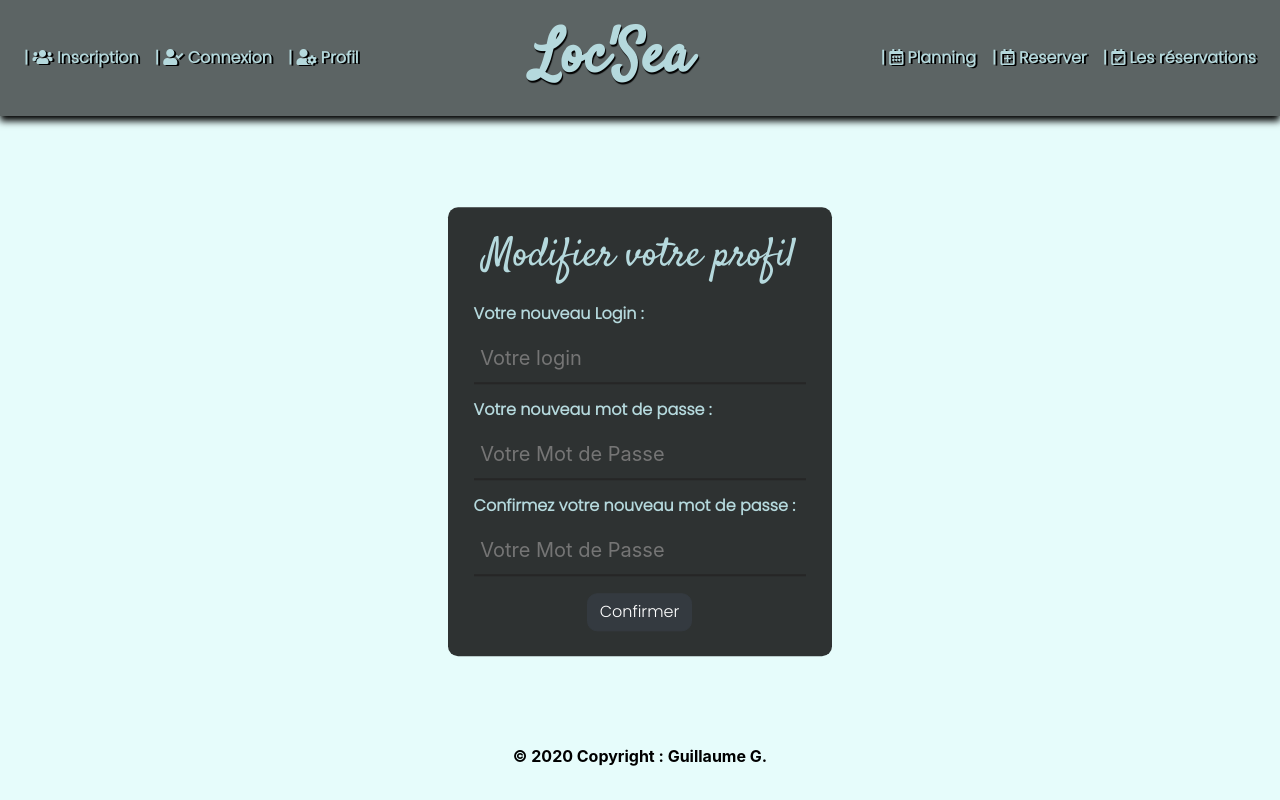
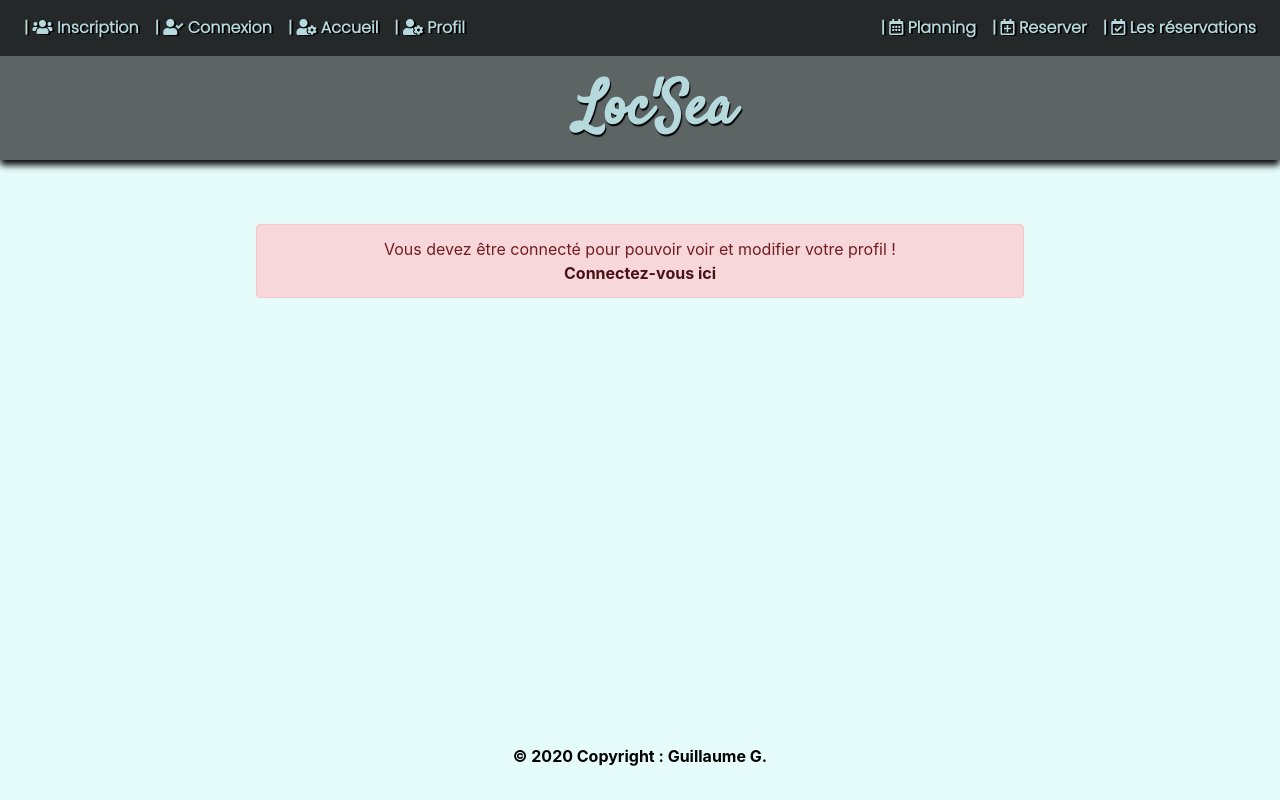
Before and after one commit to guillaume-grac/reservation-salles, a PHP site: page /pages/profil.php in a window 1280 px wide. Run offline with PHP 8.4, Linux system fonts and the light colour scheme; some libraries are stand-ins or nearby versions.

Commit message:
Avancement lentement mais surement

```diff
--- a/css/header.css
+++ b/css/header.css
@@ -25,13 +25,17 @@ header{
     box-shadow: black 0px 5px 7px;
 }
 
+.header2{
+    background-color: rgba(0, 0, 0, 0.6);
+}
+
 .title-princ,
 .title-princ b{
     text-shadow: black 1px 2px 1px;
     font-family: 'Satisfy', cursive;
     color: #b5d9dd;
-    margin-left: auto;
     font-size: 60px;
+    margin-left: 40%;
 }
 
 li a{
@@ -50,8 +54,8 @@ li a:hover{
     position: relative;
     overflow :hidden;
     height: 20vw;
-    min-height: 400px;
-    max-height: 550px;
+    min-height: 300px;
+    max-height: 450px;
     min-width: 300px;
     color: #eee;
 }
@@ -81,7 +85,7 @@ li a:hover{
     background: #1B2030 url(../images/salle-bg2.jpg) 50% 0 no-repeat;
     background-size: 100%;
     background-attachment:fixed;
-    animation: grow 60s  linear 10ms infinite;
+    animation: grow 40s  linear 10ms infinite;
     transition:all 0.4s ease-in-out;
     z-index:-2
 }
--- a/css/inscription.css
+++ b/css/inscription.css
@@ -2,7 +2,7 @@
 
 .loginBox{
     position: absolute;
-    top: 54%;
+    top: 56%;
     left: 50%;
     transform: translate(-50%, -50%);
     width: 30%;
--- a/css/profil.css
+++ b/css/profil.css
@@ -3,14 +3,14 @@
 
 .loginBox{
     position: absolute;
-    top: 54%;
+    top: 55%;
     left: 50%;
     transform: translate(-50%, -50%);
     width: 30%;
     min-height: 20%;
     background: rgba(0, 0, 0, 0.8);
     border-radius: 10px;
-    padding: 2%;
+    padding: 1%;
     box-sizing: border-box;
 }
 
@@ -86,3 +86,9 @@ h1{
     margin-left: 34%;
     margin-top: 1%;
 }
+
+.alert-co{
+    margin-left: 20%;
+    margin-right: 20%;
+    margin-top: 5%;
+}
--- a/pages/profil.php
+++ b/pages/profil.php
@@ -1,5 +1,13 @@
 <?php
 
+session_start();
+
+    if (isset($_POST['logout'])){
+
+        session_destroy();
+        header('location: connexion.php');
+        exit();
+    }
 
 $index = 0;
 
@@ -25,28 +33,21 @@ require('../require/php/classes.php');
 
 //PHP
 
+if(isset($_POST['update'])){
+
+    $Nuser = new userpdo();
+
+    $Nuser->update();
+
+}
+
 $Nuser = new userpdo();
 
-if (isset($_SESSION['login'])){
-    if(isset($_POST['update'])){
-        if(isset($_POST['Nlogin']) && $_POST['Npassword'] === $_POST['NCpassword']){
-
-            $login = htmlspecialchars(trim($_POST['Nlogin']));
-            $password = htmlspecialchars(trim($_POST['Npassword'], PASSWORD_BCRYPT));
-            $confirm_password = htmlspecialchars(trim($_POST['NCpassword']));
 
 
-                $crypted = password_hash($password, PASSWORD_BCRYPT);
+if(isset($_SESSION['id'])){
 
-                $Nuser->update($login, $crypted);
-
-            echo 'Utilisateur creer';
-        }
-    }
-}
-
-?>
-    <main>
+    echo '<main>
         <section class="container-fluid">
             <section class="loginBox">
                 <h1>Modifier votre profil</h1>
@@ -67,4 +68,14 @@ if (isset($_SESSION['login'])){
                 </form>
             </section>
         </section>
-    </main>
+    </main>';
+}
+
+else{
+
+    echo'<section class="alert alert-danger text-center alert-co" role="alert"> Vous devez être connecté pour pouvoir voir et modifier votre profil ! <br>
+            <a href="connexion.php" class="alert-link">Connectez-vous ici</a>
+        </section>';
+}
+
+?>
--- a/require/html/header.php
+++ b/require/html/header.php
@@ -6,7 +6,7 @@ if($index==1){
     <html lang="fr">
     <head>
         <meta charset="UTF-8">
-        <title>Loc\'Sea |' . $title . '</title>
+        <title>Loc\'Sea | ' . $title . '</title>
         <link rel="stylesheet" href=' . $boots . '>
         <link rel="stylesheet" href=' . $pageCss . '>
         <link rel="stylesheet" href=' . $header . '>
@@ -18,12 +18,12 @@ if($index==1){
             <div class="header-anim">
                 <nav class="mb-1 navbar navbar-expand-lg lighten-1">
                     <section class="collapse navbar-collapse" id="navbarSupportedContent-555">
-                        <ul class="navbar-nav membres">
-                            <li class="nav-item"><a class="nav-link" href=' . $inscription . '>| <i class="fas fa-users"></i> Inscription</a></li>
-                            <li class="nav-item"><a class="nav-link" href=' . $connexion . '>| <i class="fas fa-user-check"></i> Connexion</a></li>
-                            <li class="nav-item"><a class="nav-link" href=' . $profil . '>| <i class="fas fa-user-cog"></i> Profil</a></li>
+                        <ul class="navbar-nav membres">';
+                            if (!isset($_SESSION['login'])){ echo '<li class="nav-item"><a class="nav-link" href=' . $inscription . '>| <i class="fas fa-users"></i> Inscription</a></li>';}
+                            if (!isset($_SESSION['login'])){ echo '<li class="nav-item"><a class="nav-link" href=' . $connexion . '>| <i class="fas fa-user-check"></i> Connexion</a></li>';}
+                            if (isset($_SESSION['login'])){ echo '<li><form method="POST" action="index.php"><button type="submit" class="btn btn-info" name="logout" title="Déconnexion">Déconnexion</button></form></li>';}
+                            echo '<li class="nav-item"><a class="nav-link" href=' . $profil . '>| <i class="fas fa-user-cog"></i> Profil</a></li>
                         </ul>
-                        <a class="navbar-brand title-princ" href=' . $accueil . '><b>Loc\'Sea</b></a>
                         <ul class="navbar-nav ml-auto salles">
                             <li class="nav-item"><a class="nav-link" href=' . $planning . '>| <i class="far fa-calendar-alt"></i> Planning</a></li>
                             <li class="nav-item"><a class="nav-link" href=' . $reservationform . '>| <i class="far fa-calendar-plus"></i> Reserver</a></li>
@@ -31,6 +31,7 @@ if($index==1){
                         </ul>
                     </section>
                 </nav>
+                <a class="navbar-brand title-princ" href=' . $accueil . '><b>Loc\'Sea</b></a>
             </div>
         </header>';
 }
@@ -49,15 +50,16 @@ else{
         <link rel="stylesheet" href="https://cdnjs.cloudflare.com/ajax/libs/font-awesome/5.14.0/css/all.min.css">
     </head>
     <body>
-        <header>
+        <header class= "header2">
             <nav class="mb-1 navbar navbar-expand-lg lighten-1">
                 <section class="collapse navbar-collapse" id="navbarSupportedContent-555">
-                    <ul class="navbar-nav membres">
-                        <li class="nav-item"><a class="nav-link" href=' . $inscription . '>| <i class="fas fa-users"></i> Inscription</a></li>
-                        <li class="nav-item"><a class="nav-link" href=' . $connexion . '>| <i class="fas fa-user-check"></i> Connexion</a></li>
-                        <li class="nav-item"><a class="nav-link" href=' . $profil . '>| <i class="fas fa-user-cog"></i> Profil</a></li>
+                    <ul class="navbar-nav membres">';
+                        if (!isset($_SESSION['login'])){ echo '<li class="nav-item"><a class="nav-link" href=' . $inscription . '>| <i class="fas fa-users"></i> Inscription</a></li>';}
+                        if (!isset($_SESSION['login'])){ echo '<li class="nav-item"><a class="nav-link" href=' . $connexion . '>| <i class="fas fa-user-check"></i> Connexion</a></li>';}
+                        if (isset($_SESSION['login'])){ echo '<li><form method="POST" action="../index.php"><button type="submit" class="btn btn-info" name="logout" title="Déconnexion">Déconnexion</button></form></li>';}
+                        echo '<li class="nav-item"><a class="nav-link" href=' . $accueil . '>| <i class="fas fa-user-cog"></i> Accueil</a></li>
+                              <li class="nav-item"><a class="nav-link" href=' . $profil . '>| <i class="fas fa-user-cog"></i> Profil</a></li>
                     </ul>
-                    <a class="navbar-brand title-princ" href=' . $accueil . '><b>Loc\'Sea</b></a>
                     <ul class="navbar-nav ml-auto salles">
                         <li class="nav-item"><a class="nav-link" href=' . $planning . '>| <i class="far fa-calendar-alt"></i> Planning</a></li>
                         <li class="nav-item"><a class="nav-link" href=' . $reservationform . '>| <i class="far fa-calendar-plus"></i> Reserver</a></li>
@@ -65,6 +67,7 @@ else{
                     </ul>
                 </section>
             </nav>
+            <a class="navbar-brand title-princ" href=' . $accueil . '><b>Loc\'Sea</b></a>
         </header>';
 
 }
--- a/require/php/classes.php
+++ b/require/php/classes.php
@@ -4,19 +4,41 @@ require_once('Modele.php');
 
 class userpdo extends Modele{
 
-    private $id = '';
-    public $login = '';
-    public $password = '';
 
-    public function register($login, $password){
+    public function register(){
 
-        $statement = $this->db -> prepare("INSERT INTO utilisateurs (login, password) VALUES (:login, :password)");
+        if(isset($_POST['register'])){
 
-        $statement -> execute([
+            $login = htmlspecialchars(trim($_POST['login']));
+            $password = htmlspecialchars(trim($_POST['password']));
+            $confirm_password = htmlspecialchars(trim($_POST['confirm-password']));
+            $crypted = password_hash($password, PASSWORD_BCRYPT);
 
-        "login"=>$login,
-        "password"=>$password,
-        ]);
+            $verifLog = $this->find($login);
+
+            if($verifLog){
+
+                echo "Utilisateur existant, veuillez réessayer : <a href ='inscription.php'> ici </a>";
+
+                die();
+            }
+
+            if($password === $confirm_password){
+
+                $statement = $this->db -> prepare("INSERT INTO utilisateurs (login, password) VALUES (:login, :password)");
+
+                $statement -> execute([
+                "login"=>$login,
+                "password"=>$crypted
+                ]);
+
+                echo '<section class="alert alert-success text-center" role="alert"><b>Félicitations !</b> Votre compte a bien été créer.</section>';
+            }
+
+            else{
+                echo'<section class="alert alert-danger text-center" role="alert"><b>Oups !</b> Mot de passe incorect !</section>';
+            }
+        }
     }
 
     public function find($login){
@@ -33,45 +55,49 @@ class userpdo extends Modele{
         return $result;
     }
 
-    public function connect ($login, $password){
+    public function connect (){
 
-        session_start();
+        if(isset($_POST['connexion'])){
 
-        if(isset($login, $password)){
+            $login = htmlspecialchars(trim($_POST['login']));
+            $password = htmlspecialchars(trim($_POST['password']));
 
             $verifPass = $this->db -> prepare("SELECT password FROM utilisateurs WHERE login = :login ");
             $verifPass->execute([
                 "login"=>$login
             ]);
 
-            $count=$verifPass->rowCount();
-
-            $query = $this ->db -> prepare("SELECT * FROM utilisateurs WHERE login = :login");
-            $query->execute([
-                "login"=>$login
-            ]);
+            $count=$verifPass->fetch();
 
             if($count){
 
+                $check=$count['password'];
 
-                $user = $query->fetch(PDO::FETCH_ASSOC);
-                $result = $verifPass->fetch(PDO::FETCH_ASSOC);
+                if(password_verify($password, $check)){
 
-                if(password_verify($password, $result['password'])){
+                    $query = $this ->db -> prepare("SELECT * FROM utilisateurs WHERE login = :login AND password = :password");
+                    $query->execute([
+                    "login"=>$login,
+                    "password"=>$check
+                    ]);
 
-                    $this->id = $user['id'];
-                    $this->login = $user['login'];
-                    $this->password = $user['password'];
+                    $allInfos = $query->fetch(PDO::FETCH_ASSOC);
 
-                    $_SESSION['login'] = $login;
-                    $_SESSION['password'] = $password;
+                    if($query->rowCount()){
 
-                    echo " Bravo connexion réussie <br>";
+                        $_SESSION['id'] = $allInfos['id'];
+                        $_SESSION['login'] = $allInfos['login'];
+                        $_SESSION['password'] = $allInfos['password'];
+
+                    }
+
+                    header('location: ../index.php');
+                    exit();
                 }
+
                 else{
-                    echo " Mauvais MDP <br>";
+                    echo '<section class="alert alert-danger text-center" role="alert"><b>Oups !</b> Mot de passe incorect !</section>';
                 }
-                return $user;
             }
         }
     }
@@ -89,9 +115,9 @@ class userpdo extends Modele{
     }
 
 
-    public function update($login, $password){
+    public function update(){
 
-        $previousLogin = $this->login;
+        /*$previousLogin = $this->login;
 
         $login = htmlspecialchars(trim($login));
         $password = password_hash($password, PASSWORD_BCRYPT);
@@ -102,7 +128,7 @@ class userpdo extends Modele{
             "password"=>$password,
         ]);
 
-        echo "Compte modifié <br>";
+        echo "Compte modifié <br>"; */
     }
 
     public function isConnected(){
```
Also changed, not shown: index.php (+9 -0 lines), pages/connexion.php (+5 -10 lines), pages/inscription.php (+2 -26 lines).
